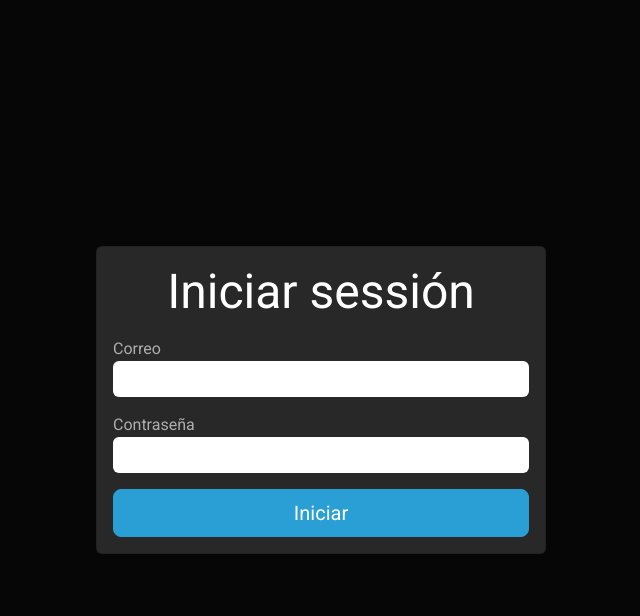
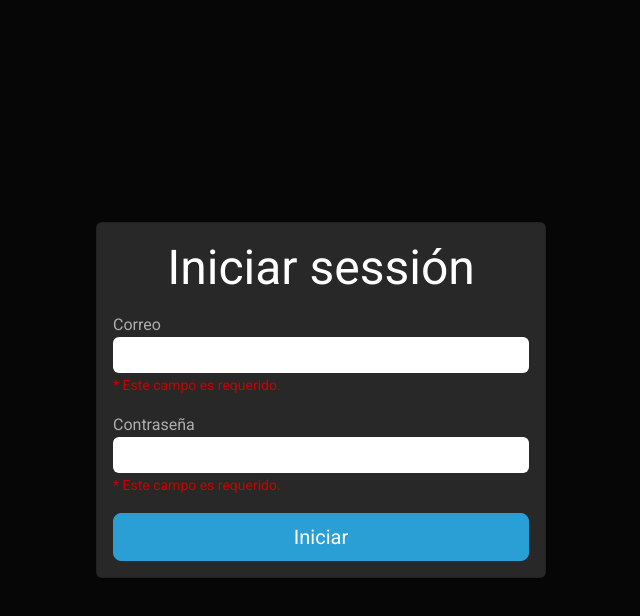
Before and after one commit to fernandomy/angular-pos, an Angular app: page /auth/login in a window 1280 px wide. Both pictures are taken after a click on the button "Iniciar". Shown: the top 616 px of the page, without its empty margins (319-959 px from the left). Built offline with nearby package versions, Linux system fonts and the light colour scheme.

Commit message:
Implement valitadion fields

```diff
--- a/src/app/core/auth/auth.module.ts
+++ b/src/app/core/auth/auth.module.ts
@@ -4,9 +4,10 @@ import { ReactiveFormsModule } from '@angular/forms';
 
 import { AuthRoutingModule } from './auth-routing.module';
 import { LoginComponent } from './components/login/login.component';
+import { SharedModule } from 'src/app/shared/shared.module';
 
 @NgModule({
   declarations: [LoginComponent],
-  imports: [CommonModule, AuthRoutingModule, ReactiveFormsModule],
+  imports: [CommonModule, AuthRoutingModule, SharedModule, ReactiveFormsModule],
 })
 export class AuthModule {}
--- a/src/app/core/auth/components/login/login.component.html
+++ b/src/app/core/auth/components/login/login.component.html
@@ -12,6 +12,10 @@
           class="form-control"
           formControlName="email"
         />
+        <app-valation-messages
+          *ngIf="isValidField('email')"
+          [errors]="form.get('email')?.errors"
+        ></app-valation-messages>
       </div>
       <div class="mb-3">
         <label for="password">Contraseña</label>
@@ -21,6 +25,10 @@
           class="form-control"
           formControlName="password"
         />
+        <app-valation-messages
+          *ngIf="isValidField('password')"
+          [errors]="form.get('password')?.errors"
+        ></app-valation-messages>
       </div>
       <div class="d-grid gap-2">
         <button
--- a/src/app/core/auth/components/login/login.component.ts
+++ b/src/app/core/auth/components/login/login.component.ts
@@ -1,5 +1,10 @@
 import { Component } from '@angular/core';
-import { FormBuilder, FormGroup, Validators } from '@angular/forms';
+import {
+  AbstractControl,
+  FormBuilder,
+  FormGroup,
+  Validators,
+} from '@angular/forms';
 
 @Component({
   selector: 'app-login',
@@ -7,6 +12,7 @@ import { FormBuilder, FormGroup, Validators } from '@angular/forms';
   styleUrls: ['./login.component.css'],
 })
 export class LoginComponent {
+  sent: boolean = false;
   form: FormGroup;
 
   constructor(private fb: FormBuilder) {
@@ -18,6 +24,14 @@ export class LoginComponent {
   }
 
   onSubmit() {
-    console.log(this.form.value);
+    this.sent = true;
+    if (this.form.valid) {
+      console.log('el formulario es valido');
+    }
+  }
+
+  isValidField(name: string): boolean {
+    const field = this.form.get(name);
+    return !!((field?.touched && field.invalid) || this.sent);
   }
 }
--- /dev/null
+++ b/src/app/shared/components/valation-messages/valation-messages.component.html
@@ -0,0 +1,14 @@
+<div class="text-danger" *ngIf="errors">
+  <div *ngIf="errors.required"><small>* Este campo es requerido.</small></div>
+  <div *ngIf="errors.email">Ingrese un correo valido.</div>
+  <div *ngIf="errors.minlength">
+    <small
+      >* Este campo debe tener un mínimo de
+      {{ errors.minlength.requiredLength }} caracteres.</small
+    >
+  </div>
+  <div *ngIf="errors.maxlength">
+    Este campo debe tener un máximo de
+    {{ errors.maxlength.requiredLength }} caracteres.
+  </div>
+</div>
--- /dev/null
+++ b/src/app/shared/components/valation-messages/valation-messages.component.ts
@@ -0,0 +1,11 @@
+import { Component, Input } from '@angular/core';
+import { ValidationErrors } from '@angular/forms';
+
+@Component({
+  selector: 'app-valation-messages',
+  templateUrl: './valation-messages.component.html',
+  styles: [],
+})
+export class ValationMessagesComponent {
+  @Input() errors!: ValidationErrors[string];
+}
```
Also changed, not shown: src/app/app.module.ts (+4 -10 lines), src/app/shared/shared.module.ts (added, +10 -0 lines).
